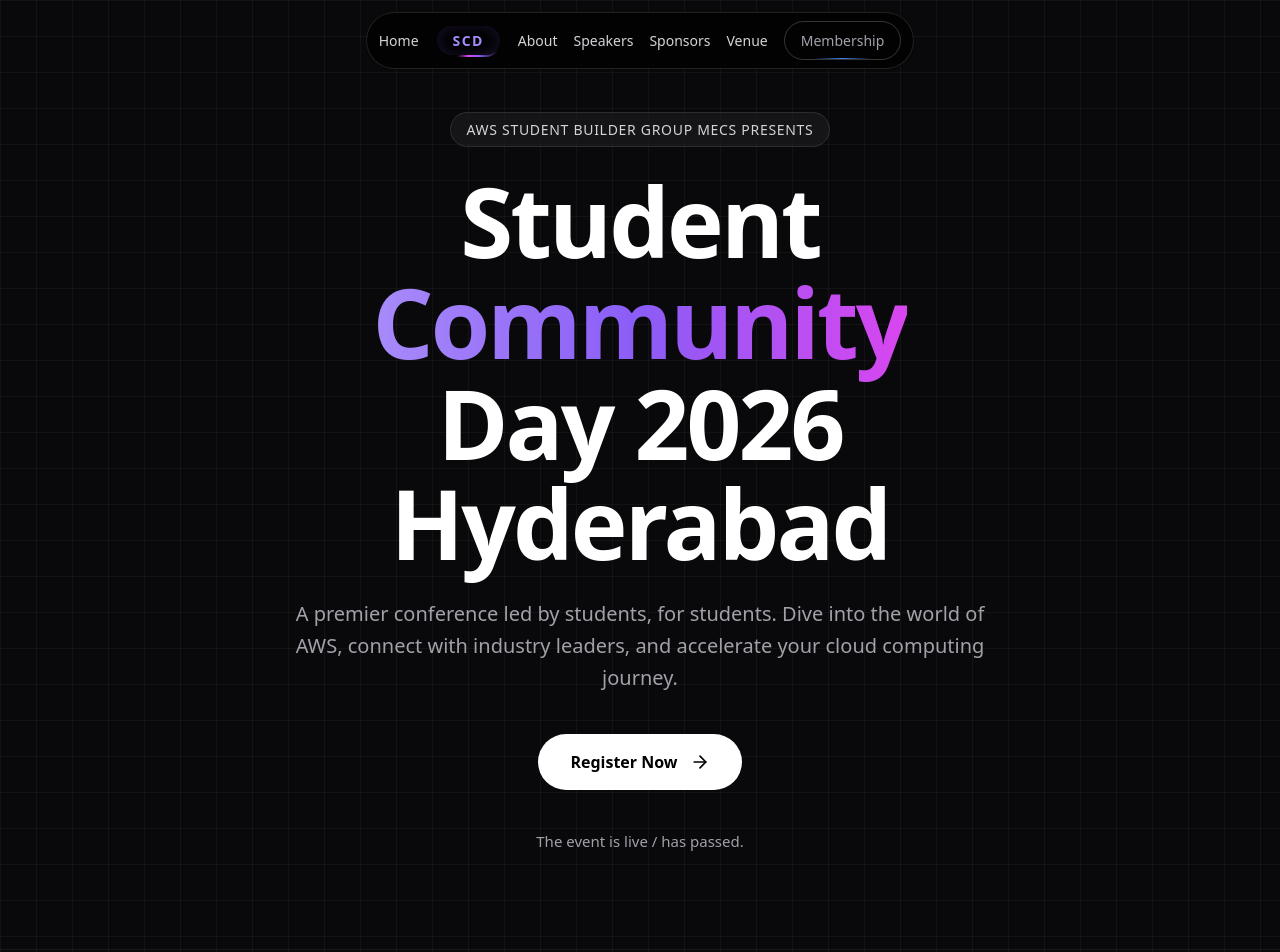
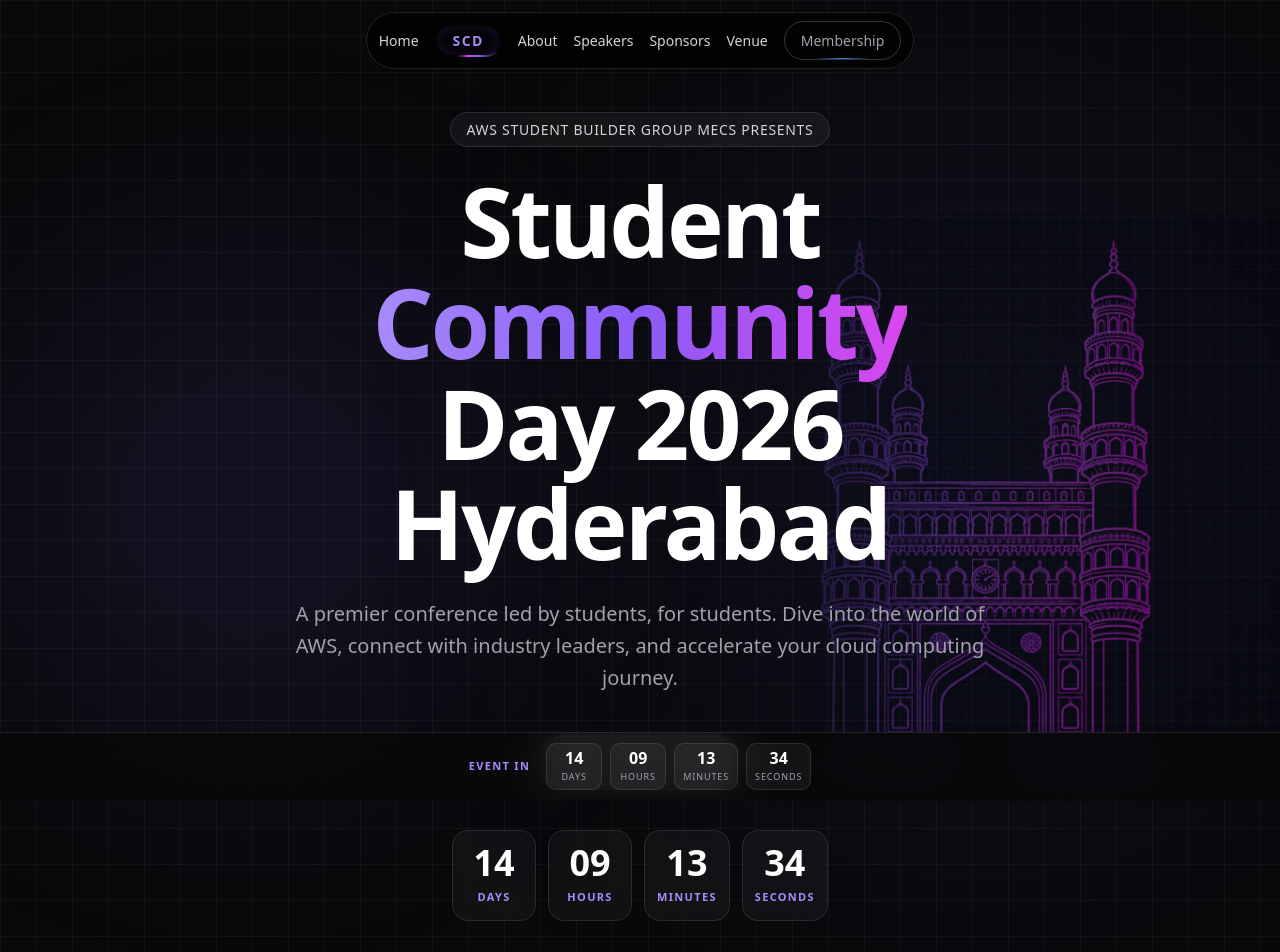
Before and after one commit to suchirsai686-lgtm/DevAWS, a React (Vite) app: page / in a window 1280 px wide. Shown: the top 952 px of the page. Built offline with nearby package versions, Linux system fonts and the light colour scheme.

Commit message:
Update event date to October 9, 2026; add z-index to grid background for improved layout

```diff
--- a/src/data/eventData.js
+++ b/src/data/eventData.js
@@ -3,7 +3,7 @@ export const eventData = {
   location: "mecs",
   year: "2026",
   tagline: "A premier conference led by students, for students. Dive into the world of AWS, connect with industry leaders, and accelerate your cloud computing journey.",
-  date: "2026-09-09T09:00:00+05:30",
+  date: "2026-10-09T09:00:00+05:30",
   venue: "Matrusri Engineering College",
   venueShort: "mecs",
   registrationUrl: "https://docs.google.com/forms/d/e/1FAIpQLSeFZHIXnUFz46NuwibriOUkL7rEjk-PQetA8X0z2o9TCQK4pA/viewform",
--- a/src/styles.css
+++ b/src/styles.css
@@ -24,6 +24,8 @@ ul { list-style: none; }
 
 /* ======================== GRID BACKGROUND ======================== */
 .page-bg {
+  position: relative;
+  z-index: 0;
   min-height: 100vh;
   background-color: var(--black);
   background-image: linear-gradient(rgba(255,255,255,.04) 1px, transparent 1px), linear-gradient(90deg, rgba(255,255,255,.04) 1px, transparent 1px);
```
